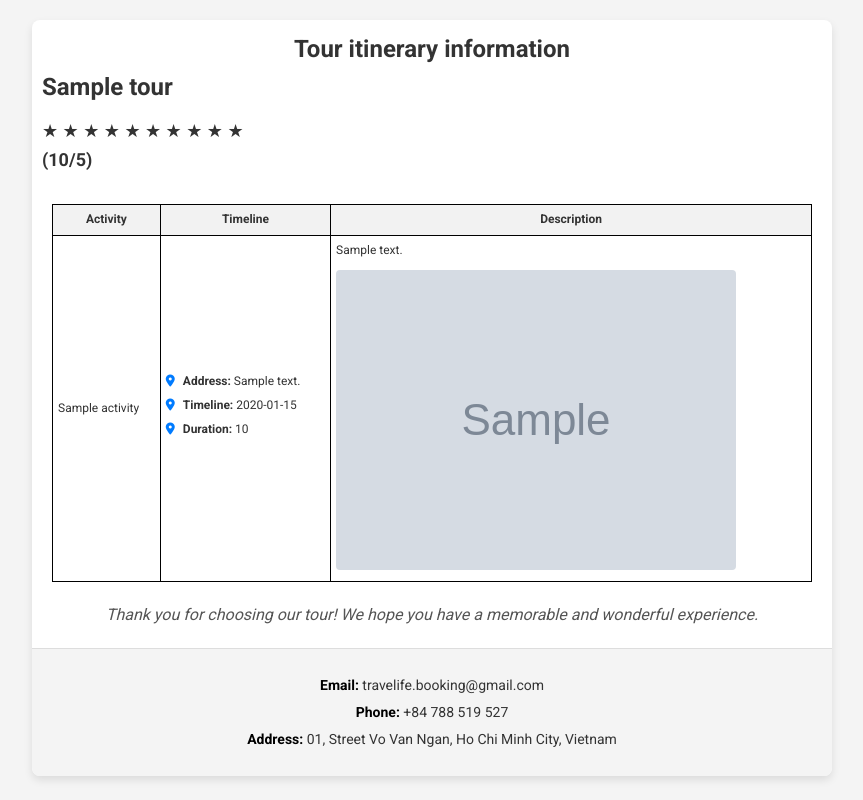
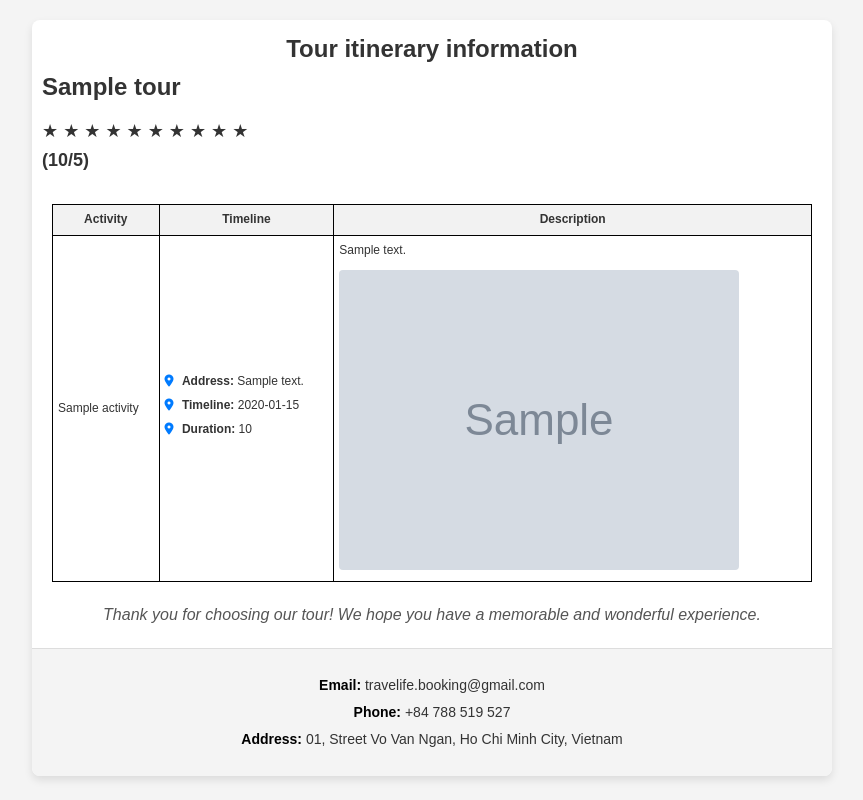
Before and after one commit to vmdt/python-export, a Flask app: template src/templates/itinerary/itinerary_tour.html in a window 1280 px wide. Shown: the whole page, without its empty margins (208-1071 px from the left). Run offline with Flask 2, Linux system fonts and the light colour scheme; the template is opened without the code that fills it: most values are stand-ins (such as "Sample title", 1, 10 or a date in 2020); grey boxes marked "Sample" are stand-in pictures; some web fonts are replaced.

Commit message:
[fix]: fix vi language in pdf

```diff
--- a/src/templates/itinerary/itinerary_tour.html
+++ b/src/templates/itinerary/itinerary_tour.html
@@ -8,7 +8,6 @@
       rel="stylesheet"
       href="https://cdnjs.cloudflare.com/ajax/libs/font-awesome/6.0.0-beta3/css/all.min.css"
     />
-    <link href="https://fonts.googleapis.com/css2?family=Roboto:wght@400;500;700&display=swap" rel="stylesheet">
 
     <style>
       /* Reset CSS */
@@ -18,15 +17,8 @@
         box-sizing: border-box;
       }
 
-      @font-face {
-        font-family: 'Roboto';
-        src: url('https://fonts.gstatic.com/s/roboto/v30/KFOmCnqEu92Fr1Mu4mxK.ttf') format('truetype');
-        font-weight: normal;
-        font-style: normal;
-      }
-
       body {
-        font-family: 'Roboto', Arial, sans-serif;
+        font-family: Arial, "Helvetica Neue", Helvetica, sans-serif;
         background-color: #f4f4f4;
         color: #333;
         line-height: 1.6;
```
Also changed, not shown: src/controllers/pdf_export.py (+10 -1 lines).
